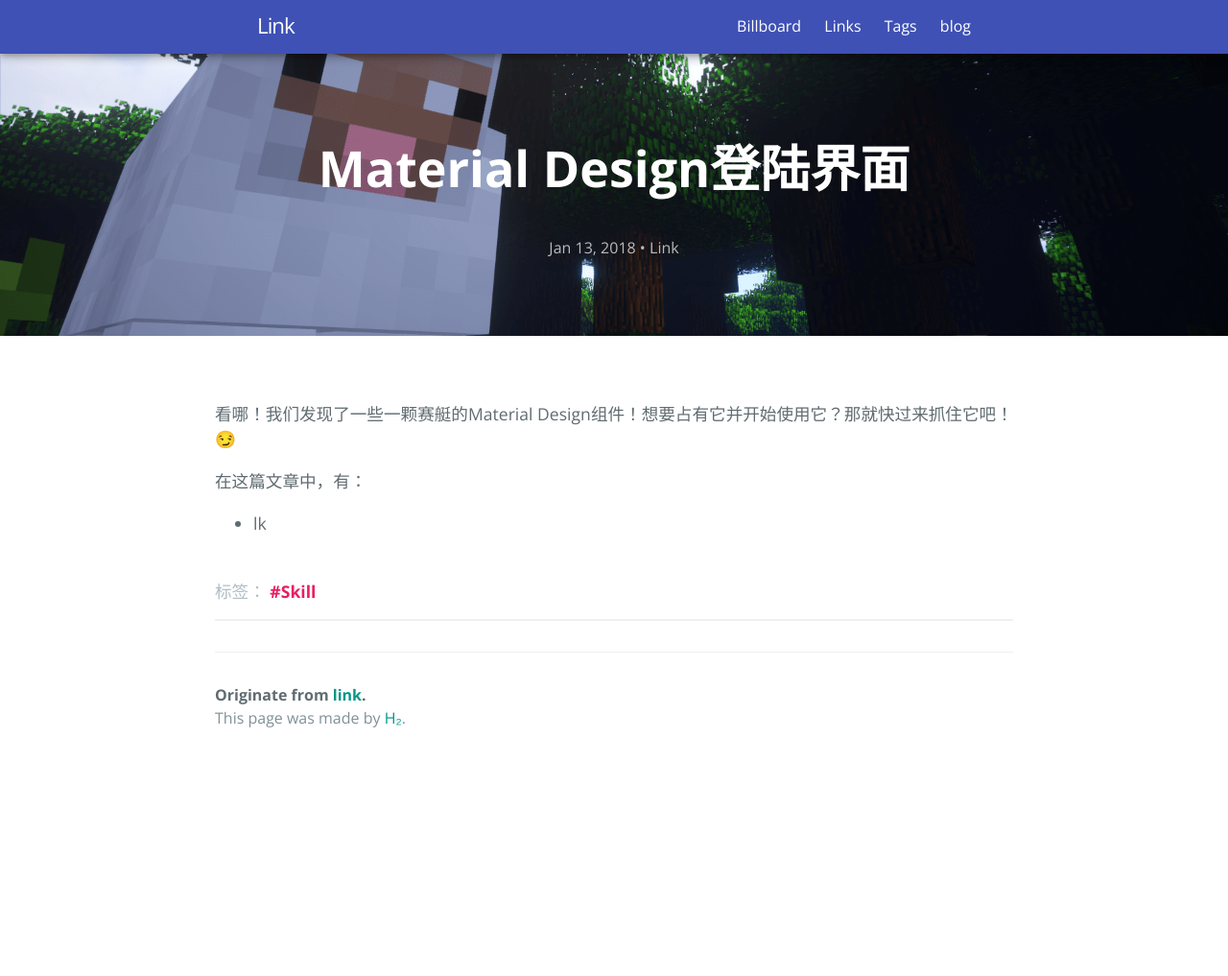
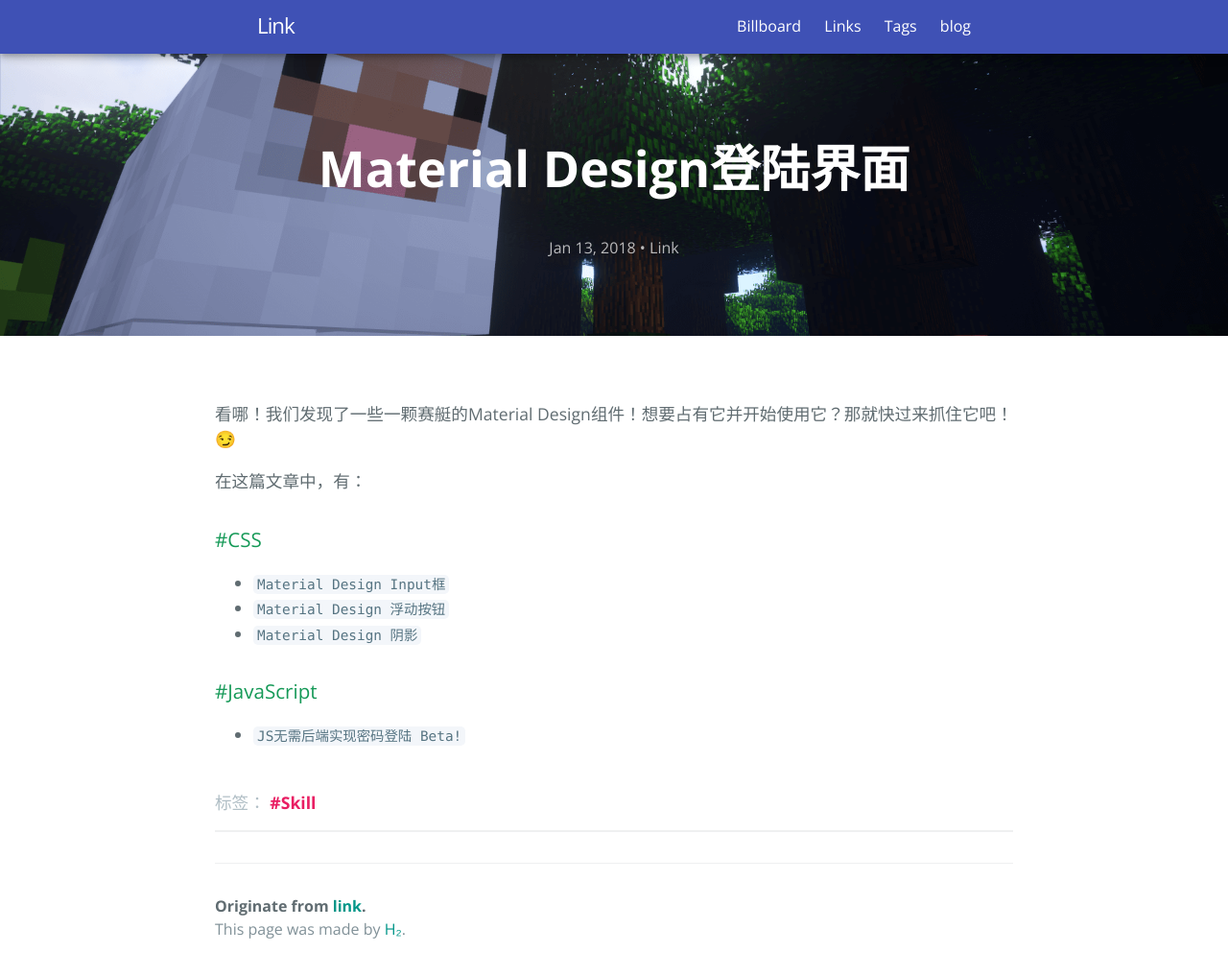
Before and after one commit to link9596/qwq, a Jekyll site: the page built from _posts/2018-1-13-login-page.md, in a window 1280 px wide and 1052 px high. Shown: the top 1017 px of the window at 96% size. Built offline with Jekyll 4.4.1, drawn with Linux system fonts in a browser that asks for light colours; emoji names are drawn with the system emoji font; comment, search, counter and statistics services are not loaded.

Commit message:
Update 2018-1-13-login-page.md

```diff
--- a/_posts/2018-1-13-login-page.md
+++ b/_posts/2018-1-13-login-page.md
@@ -8,4 +8,10 @@ tag: Skill
 
 在这篇文章中，有：
 
-- lk
+### #CSS
+- `Material Design Input框`
+- `Material Design 浮动按钮`
+- `Material Design 阴影`
+
+### #JavaScript
+- `JS无需后端实现密码登陆 Beta!`
```
